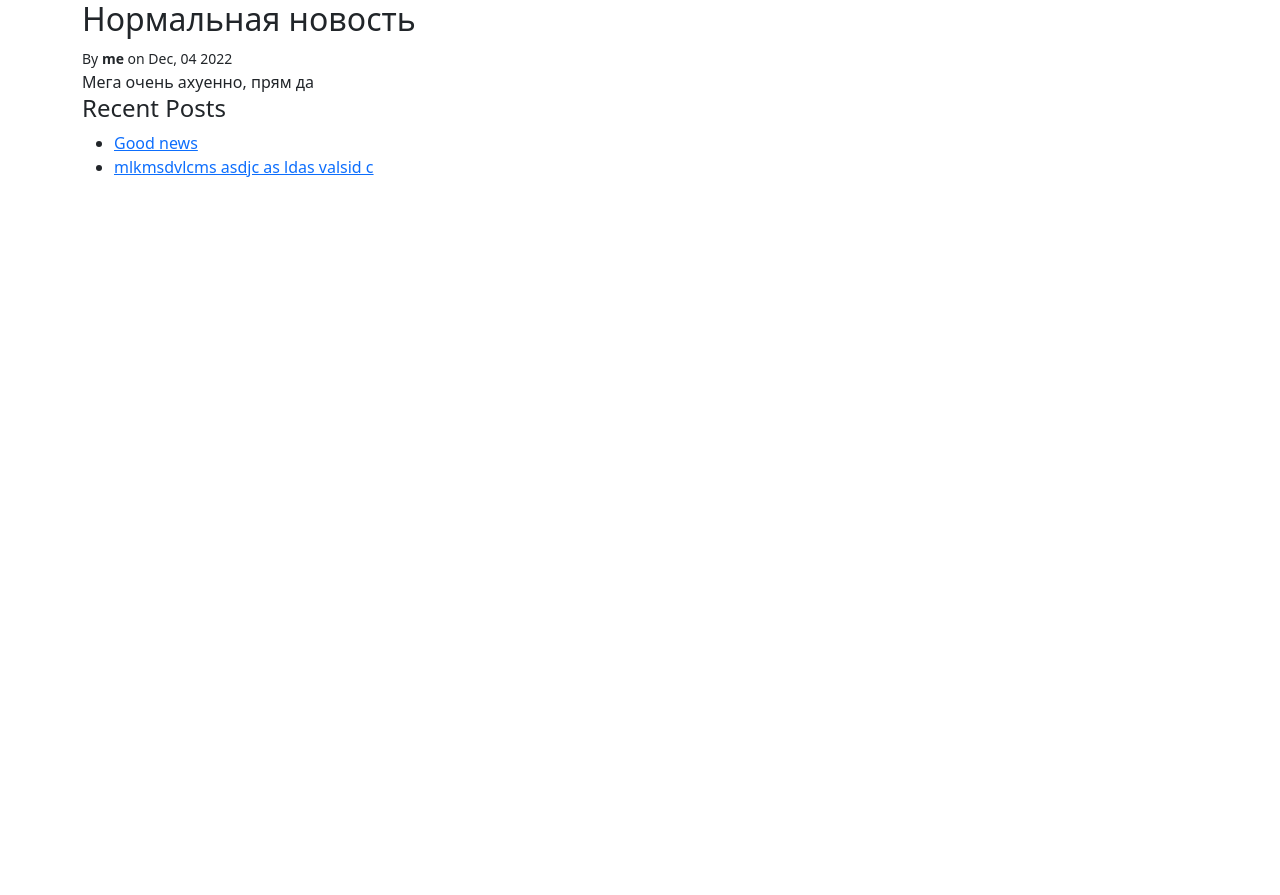
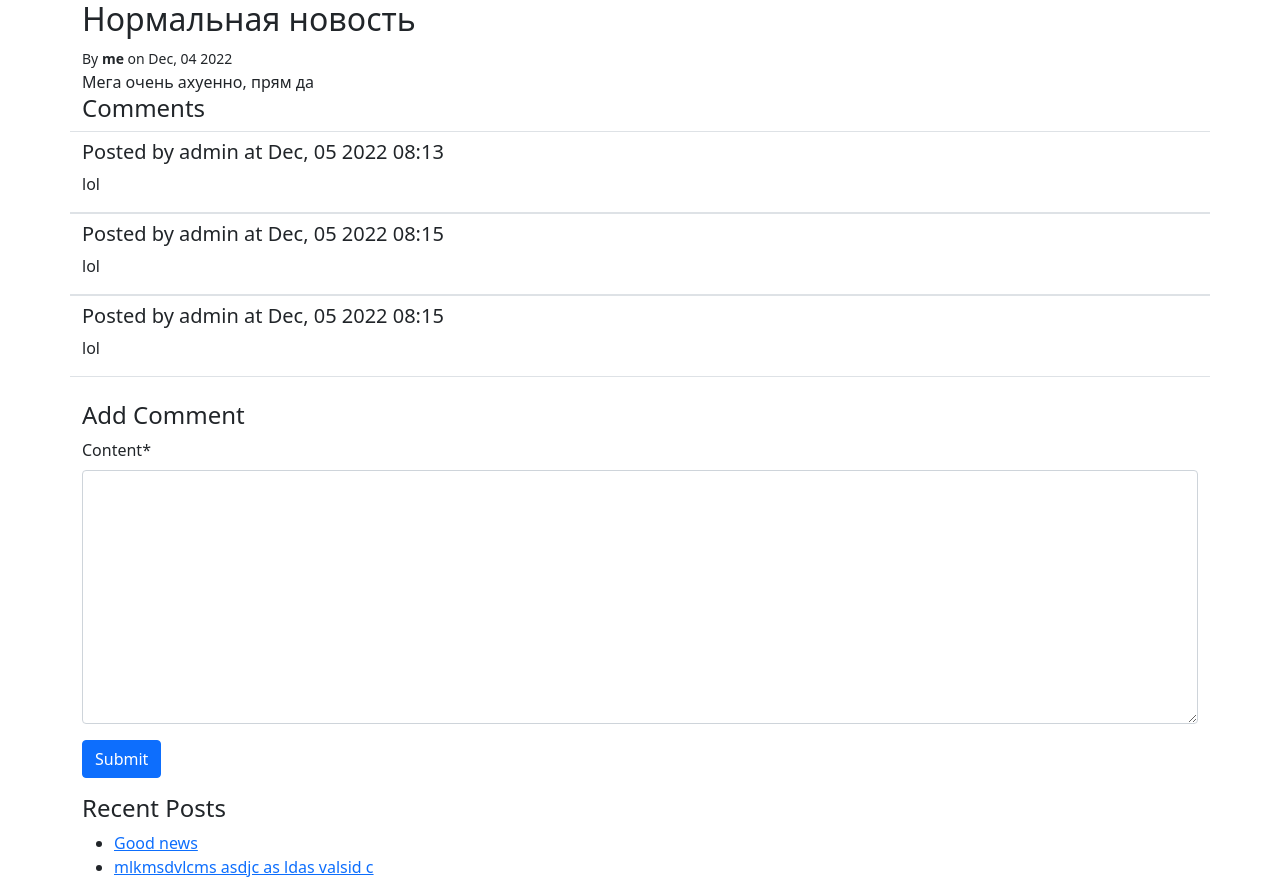
Before and after one commit to O-Semenov/myblog, a Django app: a page that uses blango/templates/blog/post-detail.html in a window 1280 px wide. Before the commit the page ends 177 px from the top, so only its background shows below. Run offline with Django 3.2, Linux system fonts and the light colour scheme; a user stored in the database is signed in; data comes from the database, SQL or seed files in the repository; both versions use the stored data as it was after the commit; some libraries are stand-ins or nearby versions.

Commit message:
Finish crispy forms

```diff
--- /dev/null
+++ b/blango/blog/forms.py
@@ -0,0 +1,15 @@
+from django import forms
+from crispy_forms.layout import Submit
+from crispy_forms.helper import FormHelper
+from blog.models import Comment
+
+
+class CommentForm(forms.ModelForm):
+    class Meta:
+        model = Comment
+        fields = ["content"]
+
+    def __init__(self, *args, **kwargs):
+        super(CommentForm, self).__init__(*args, **kwargs)
+        self.helper = FormHelper()
+        self.helper.add_input(Submit('submit', 'Submit'))
--- a/blango/blog/views.py
+++ b/blango/blog/views.py
@@ -2,11 +2,38 @@ from django.shortcuts import render, get_object_or_404
 from django.utils import timezone
 from blog.models import Post
 from django.views.generic import ListView, DetailView
+from django.views.generic.edit import FormMixin
+from django.shortcuts import redirect
+from blog.forms import CommentForm
 
 class index(ListView):
     model = Post
     template_name = 'blog/index.html'
 
-class post_detail(DetailView):
+class post_detail(FormMixin, DetailView):
     model = Post
     template_name = 'blog/post-detail.html'
+    form_class = CommentForm
+
+    def get_context_data(self, **kwargs):
+        context = super(post_detail, self).get_context_data(**kwargs)
+        context['comment_form'] = CommentForm()  # Your comment form
+        return context
+
+    def post(self, request, *args, **kwargs):
+        self.object = self.get_object()
+        form = self.get_form()
+        if request.user.is_active:
+            if request.method == "POST":
+                comment_form = CommentForm(request.POST)
+
+                if comment_form.is_valid():
+                    comment = comment_form.save(commit=False)
+                    comment.content_object = self.object
+                    comment.creator = request.user
+                    comment.save()
+                    return redirect(request.path_info)
+            else:
+                comment_form = CommentForm()
+        else:
+            comment_form = None
--- /dev/null
+++ b/blango/templates/blog/post-comments.html
@@ -0,0 +1,34 @@
+{% load blog_extras crispy_forms_tags %}
+<h4>Comments</h4>
+{% for comment in post.comments.all %}
+{% row "border-top pt-2" %}
+    {% col %}
+        <h5>Posted by {{ comment.creator }} at {{ comment.created_at|date:"M, d Y h:i" }}</h5>
+    {% endcol %}
+{% endrow %}
+{% row "border-bottom" %}
+    {% col %}
+        <p>{{ comment.content }}</p>
+    {% endcol %}
+{% endrow %}
+{% empty %}
+    {% row "border-top border-bottom" %}
+        {% col %}
+            <p>No comments.</p>
+        {% endcol %}
+    {% endrow %}
+{% endfor %}
+{% if request.user.is_active %}
+{% row "mt-4" %}
+    {% col %}
+        <h4>Add Comment</h4>
+        <form method="post">
+            {% csrf_token %}
+            {{ comment_form|crispy }}
+            <p>
+                <button type="submit" class="btn btn-primary">Submit</button>
+            </p>
+        </form>
+    {% endcol %}
+{% endrow %}
+{% endif %}
--- a/blango/templates/blog/post-detail.html
+++ b/blango/templates/blog/post-detail.html
@@ -14,6 +14,7 @@
 {% endrow %}
 {% row %}
     {% col %}
+        {% include "blog/post-comments.html" %}
         {% recent_posts post %}
     {% endcol %}
 {% endrow %}
```
Also changed, not shown: blango/blango/settings.py (+6 -1 lines), blango/db.sqlite3.
